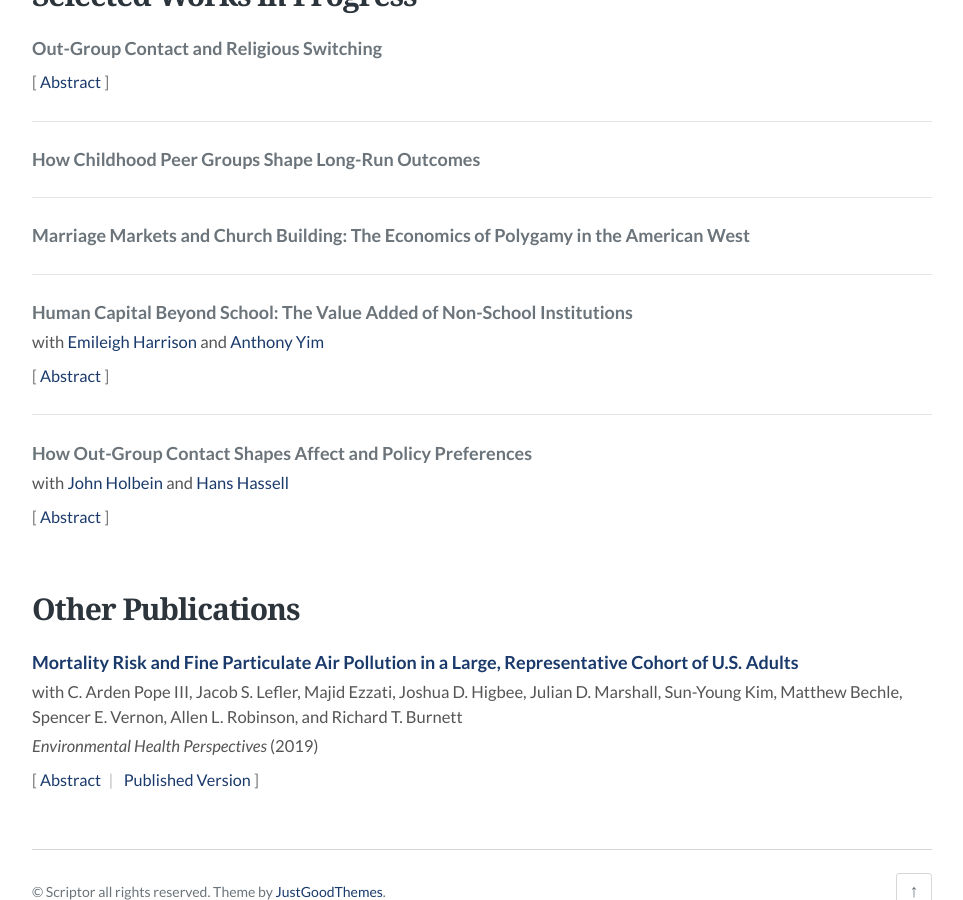
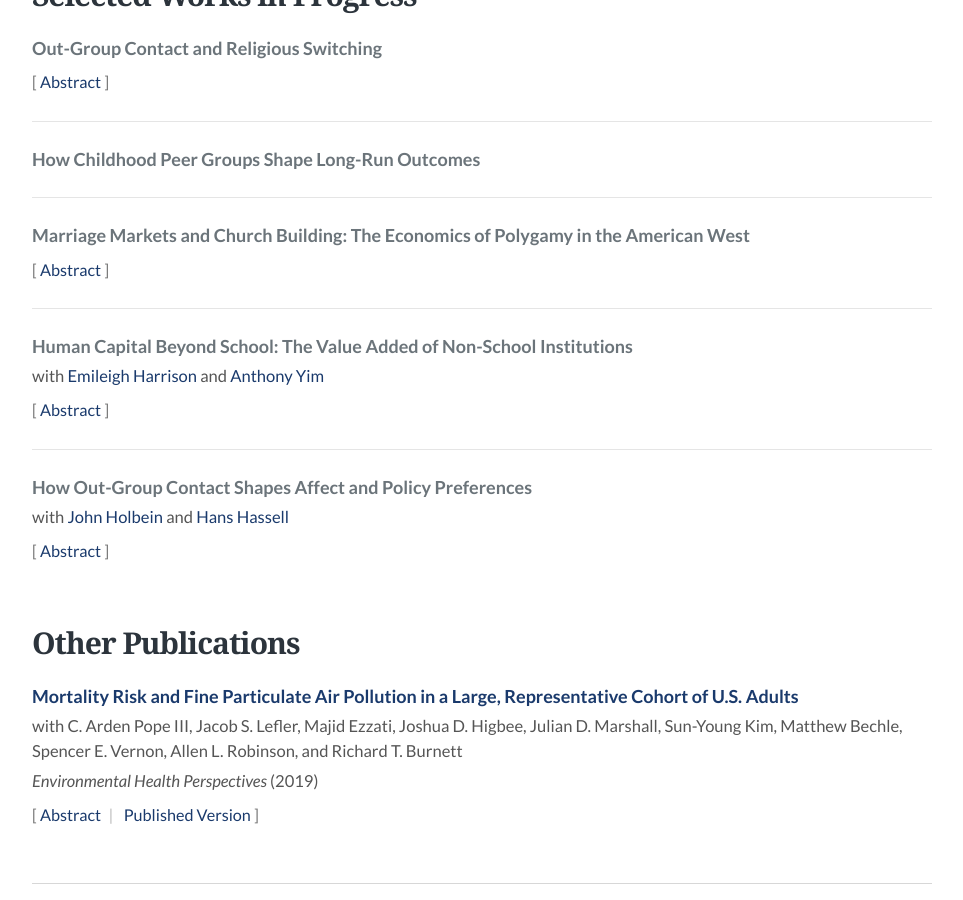
Before and after one commit to kgilliat/kgilliat.github.io, a Jekyll site: the page built from research.md, in a window 1280 px wide and 900 px high, scrolled down 1528 px. Shown: the whole window, without its empty margins (158-1121 px from the left). Built offline with Jekyll 4.4.1, drawn with Linux system fonts in a browser that asks for light colours.

Commit message:
Compress job talk slides and add marriage markets abstract
Slides go from 18.5 MB to 14.3 MB with no visible change.

Co-Authored-By: Claude Opus 5 (1M context) <noreply@anthropic.com>

```diff
--- a/research.md
+++ b/research.md
@@ -156,6 +156,10 @@ title: Research
 
 <div class="paper">
   <div class="paper-title">Marriage Markets and Church Building: The Economics of Polygamy in the American West</div>
+  <div class="plinks">[ <a class="ptoggle" role="button" tabindex="0" data-target="abs-marriage">Abstract</a> ]</div>
+  <div class="abstract-panel" id="abs-marriage">
+    <p>Who benefits and who loses when marriage norms change? Between 1852 and 1890, the Church of Jesus Christ of Latter-day Saints encouraged its members to practice polygamy while the federal government enacted increasingly strict laws to ban and prosecute it. This back-and-forth between church and state created a series of natural experiments which we exploit to study the impact of shifting the polygamy norm on both the marginal polygamists, and the marriage market as a whole. The largest shock was the Mormon Reformation of 1856&ndash;57, a religious revival movement that led to the doubling of the polygamy rate. By comparing marriageable-aged unmarried immigrant women who arrived during the Reformation to those who arrived just after, we find that a higher polygamy rate provided such women with better marriage options at no cost to their wellbeing. Specifically, they married sooner, to higher status and wealthier men, with no detectable harm to their longevity, fertility, or children. In contrast, we find that already-married women were harmed when their husband married an additional wife, with a shorter life expectancy of 1.2 years, consistent with a resource-sharing view of marriage. Finally, we show that polygamy did not crowd young men out of the marriage market. With high population growth and a tolerance for larger husband-wife age gaps, Utah sustained a moderate polygamy rate without creating a surplus of unmarried men.</p>
+  </div>
 </div>
 
 <div class="paper">
```
Also changed, not shown: 1 other file.
